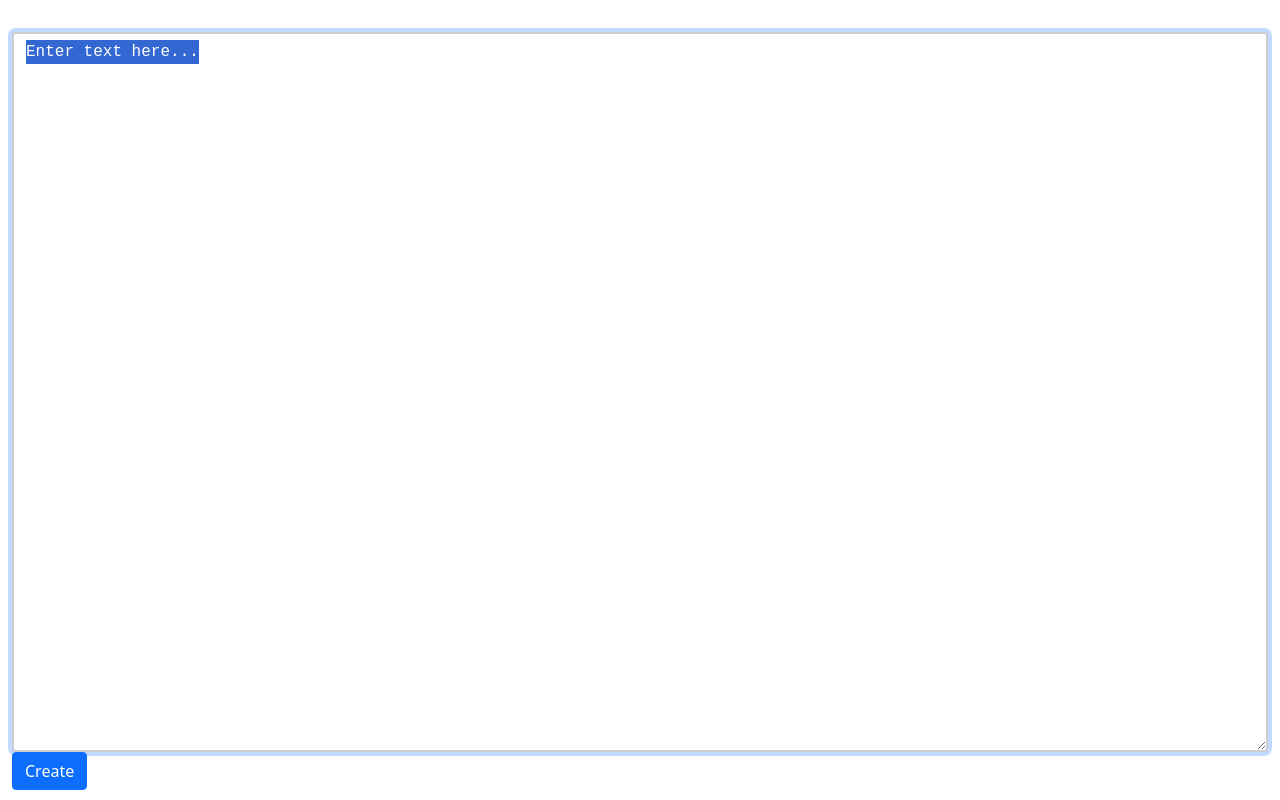
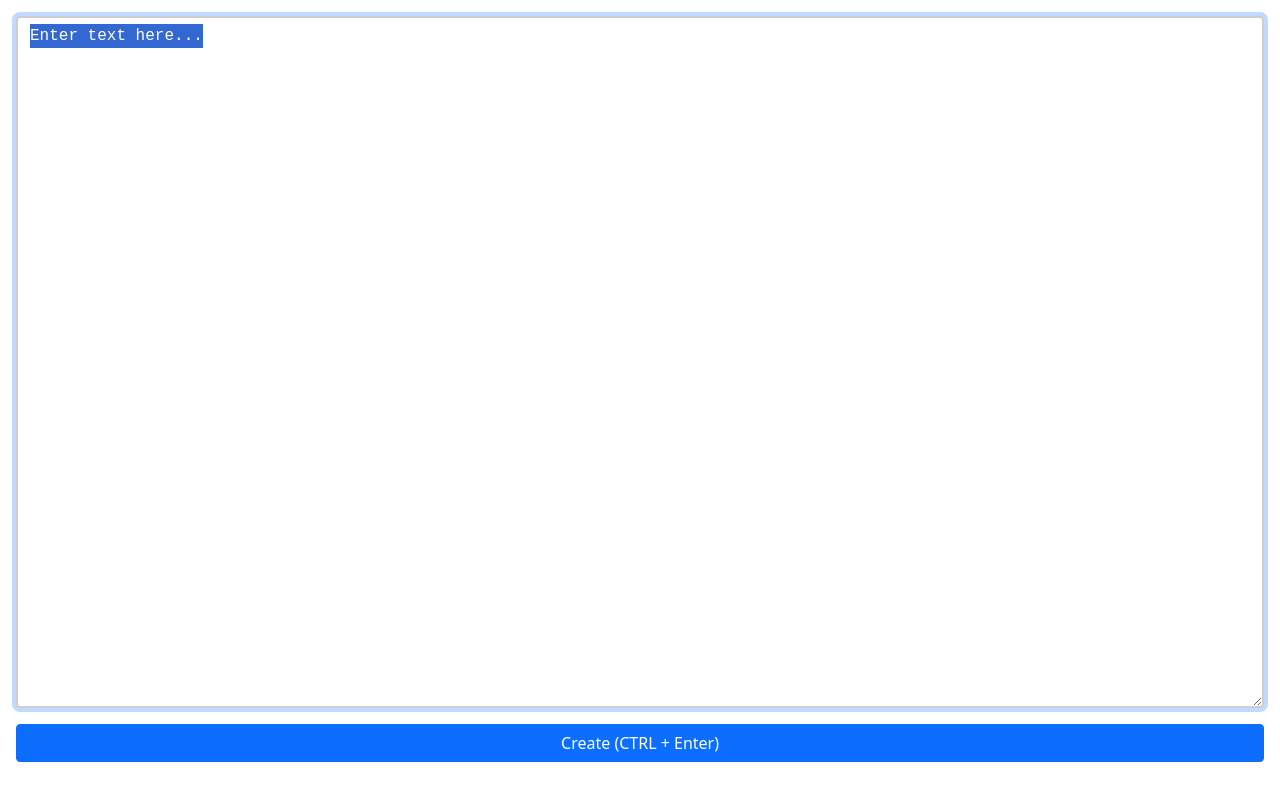
Before and after one commit to orellazri/droptext, a React (Create React App) app in the folder client/: page / in a window 1280 px wide. Built offline with nearby package versions, Linux system fonts and the light colour scheme.

Commit message:
Add ctrl+enter for submitting

```diff
--- a/client/src/App.js
+++ b/client/src/App.js
@@ -26,7 +26,7 @@ const App = () => {
 
   return (
     <Router>
-      <Container fluid style={{ marginTop: "2rem" }}>
+      <Container fluid style={{ padding: "1rem", height: "95vh" }}>
         <Switch>
           <Route path="/:idAndKey" children={<ViewPage />} />
           <Route path="/">{content}</Route>
--- a/client/src/components/Textbox.js
+++ b/client/src/components/Textbox.js
@@ -1,24 +1,35 @@
 import { useState, useRef, useEffect } from "react";
+import { useHistory } from "react-router-dom";
 import axios from "axios";
 import Form from "react-bootstrap/Form";
 import Button from "react-bootstrap/Button";
+import Row from "react-bootstrap/Row";
+import Col from "react-bootstrap/Col";
 
 import * as crypto from "../utils/crypto";
 
 const textareaStyle = {
-  height: "90vh",
+  height: "95%",
   border: "2px solid #cecece",
   outline: 0,
   fontFamily: "monospace",
 };
 
-const Textbox = () => {
+const Textbox = (props) => {
   const [content, setContent] = useState("Enter text here...");
   const contentRef = useRef(null);
+  const history = useHistory();
 
   useEffect(() => {
     contentRef.current.select();
   }, []);
+
+  const keydownHandler = (e) => {
+    // CTRL + Enter to create
+    if (e.keyCode === 13 && e.ctrlKey) {
+      create();
+    }
+  };
 
   const create = async () => {
     if (!content.trim()) return;
@@ -30,29 +41,28 @@ const Textbox = () => {
         content: encrypted,
       });
       const { id } = result.data;
-      console.log(id);
-      console.log(privateKey);
+
+      history.push("/" + id + "$" + privateKey);
     } catch (e) {
       console.log("An error occured trying to send encrypted text to server");
+      console.log(e);
     }
   };
 
   return (
     <>
-      <Form>
-        <Form.Group>
       <Form.Control
         ref={contentRef}
         as="textarea"
         style={textareaStyle}
         value={content}
         onChange={(e) => setContent(e.target.value)}
+        onKeyDown={keydownHandler}
       />
-        </Form.Group>
-      </Form>
 
-      {/* TODO: change to create on typing text */}
-      <Button onClick={create}>Create</Button>
+      <div className="d-grid gap-2" style={{ marginTop: "1rem" }}>
+        <Button onClick={create}>Create (CTRL + Enter)</Button>
+      </div>
     </>
   );
 };
--- a/client/src/pages/ViewPage.js
+++ b/client/src/pages/ViewPage.js
@@ -25,7 +25,6 @@ const ViewPage = () => {
 
         setDecrypted(decryptedContent);
       } catch (e) {
-        console.log(e);
         setDecrypted("Could not decrypt content. Perhaps your URL is wrong.");
       } finally {
         setLoading(false);
@@ -35,7 +34,11 @@ const ViewPage = () => {
     fetchData();
   }, []);
 
-  const content = loading ? <>Loading...</> : <>{decrypted}</>;
+  const content = loading ? (
+    <>Loading...</>
+  ) : (
+    <div style={{ whiteSpace: "pre-wrap" }}>{decrypted}</div>
+  );
 
   return <>{content}</>;
 };
--- a/client/src/utils/crypto.js
+++ b/client/src/utils/crypto.js
@@ -2,11 +2,11 @@ import aes from "crypto-js/aes";
 import { enc, lib } from "crypto-js";
 
 export function generate(length) {
-  return lib.WordArray.random(length).toString(enc.Base64).replace("/", "_").replace("+", "-");
+  return lib.WordArray.random(length).toString(enc.Base64);
 }
 
 export function encrypt(content, privateKeyLength = 15) {
-  const privateKey = generate(privateKeyLength);
+  const privateKey = generate(privateKeyLength).replace("/", "_").replace("+", "-");
 
   return {
     encrypted: aes.encrypt(content, privateKey).toString(),
```
Lines whose indentation alone changed are shown as unchanged.
